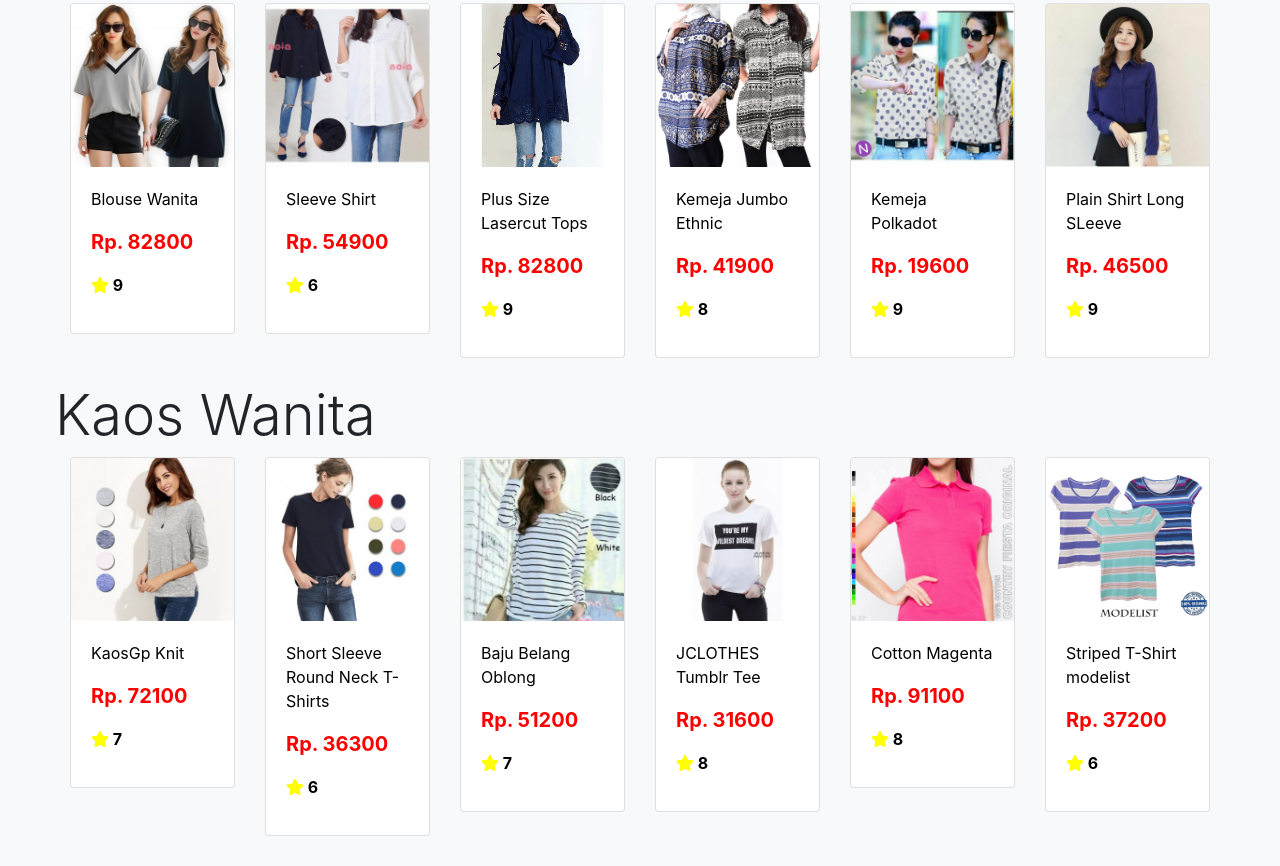
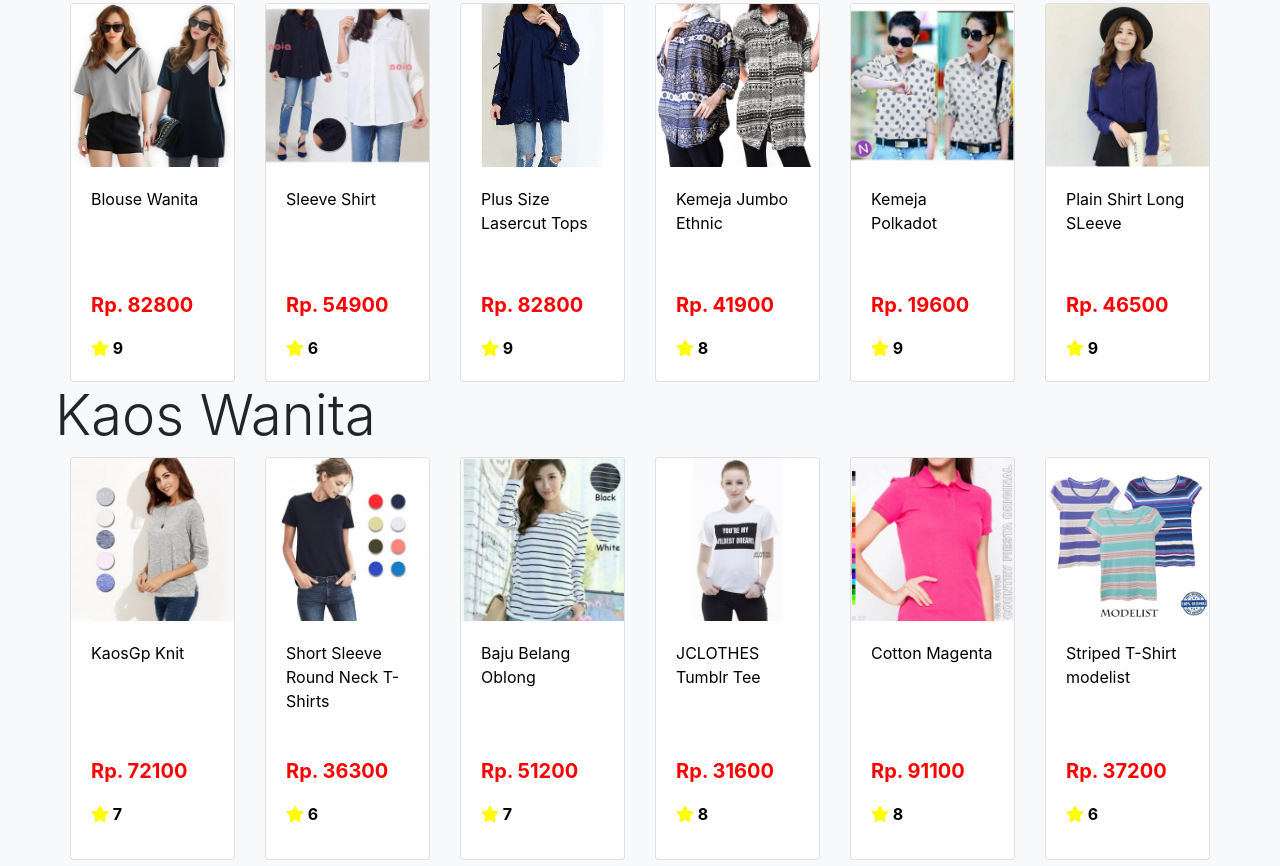
Before and after one commit to setyongr/tubes-webpro, a plain HTML site: page index.html in a window 1280 px wide. Shown: the part 1314-2180 px from the top of the page. Drawn offline with Linux system fonts and the light colour scheme.

Commit message:
fix index

```diff
--- a/index.html
+++ b/index.html
@@ -74,11 +74,11 @@
           </div>
           <div class="row">
             <div class="col-md-2" rv-each-item="cat.data">
-              <a rv-detail-href="item.name" class="card-link">
-                <div class="card mb-4 box-shadow">
+              <a rv-detail-href="item.name" class="card-link" style="height: 100%">
+                <div class="card mb-4 box-shadow" style="height: 100%">
                   <img class="card-img-top" rv-src="item.image" alt="Card image cap">
                   <div class="card-body">
-                    <p class="card-text">{item.name}</p>
+                    <p class="card-text" style="height: 50%">{item.name}</p>
                     <p class="item-price">Rp. {item.price}</p>
                     <p style="font-weight: bold">
                       <i class="fas fa-star" style="color: yellow"></i> {item.rating}</p>
```
